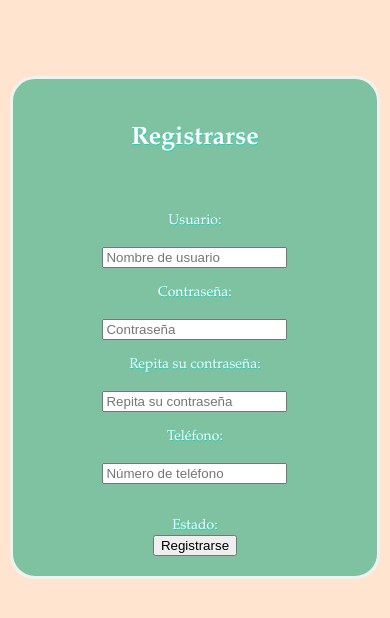
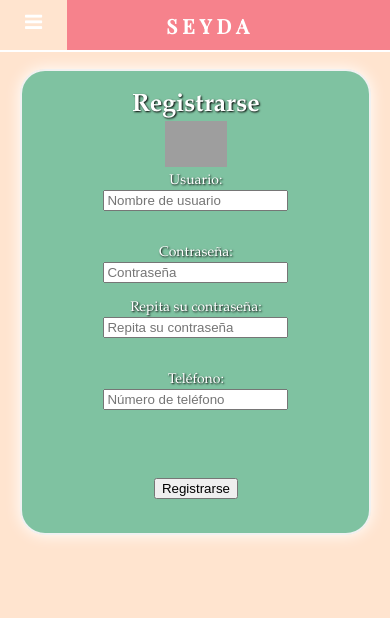
Before and after one commit to orymizak/proyectoweb, a PHP site: page /register.php in a window 390 px wide. Shown: the top 618 px of the page. Run offline with PHP 8.4, Linux system fonts and the light colour scheme; some libraries are stand-ins or nearby versions; grey boxes are pictures that could not be loaded.

Commit message:
Cambios visuales y pocos funcionales
Se hicieron ajustes respecto a la navegación
Se está trabajando en el diseño.

```diff
--- a/account.php
+++ b/account.php
@@ -8,7 +8,6 @@
         <link rel ="stylesheet" href="css/style.css"/>
         <link rel ="stylesheet" href="js/javascript.js"/>
 
-  <?php include "api/connection.php" ?>
   </head>
   <body>
   <div>&nbsp;
--- a/api/logout.php
+++ b/api/logout.php
@@ -4,6 +4,6 @@
     session_destroy();
     echo'<script type="text/javascript">
     alert("Usted se ha desconectado.");
-    window.location.href="https://localhost/test.php";
+    window.location.href="https://localhost/index.php";
     </script>';
 ?>
--- a/css/style.css
+++ b/css/style.css
@@ -1,11 +1,19 @@
+#g-recaptcha-response {
+    display: block !important;
+    position: absolute;
+    margin: -78px 0 0 0 !important;
+    width: 302px !important;
+    height: 76px !important;
+    z-index: -999999;
+    opacity: 0;
+}
+
   body, html, h1{
       background-color: #ffe4cf;
       background-size: cover;
       background-attachment: fixed;
       background-repeat: no-repeat;
   }
-
-
 
   html, h1
     {
@@ -28,13 +36,33 @@
       color: white;
       font-family:bahnschrift,garamond,serif;
       border: 3px solid #f1f1f1;
-      text-shadow: #00d9c0 .5px 1px;
+      text-shadow: 1px 1px 2px black;
       border-radius: 25px;
       width: 99%;
       margin-left:0.5%;
       padding: 20px;
       text-align: center;
       font-size:14px;
+      box-shadow: 0px 0px 15px white;
+    }
+
+    .bg-text-login {
+      background-color: rgba(95, 187, 151, 0.8);
+      color: white;
+      font-family:bahnschrift,garamond,serif;
+      border: 2px solid #f1f1f1;
+      text-shadow: 1px 1px 2px black;
+      border-radius: 25px;
+      width: 40%;
+      margin-left:0.5%;
+      padding: 0px 20px;
+      text-align: center;
+      font-size:14px;
+      box-shadow: 0px 0px 15px white;
+    }
+
+    a {
+      color: red;
     }
 
     .container .box .a {
@@ -78,11 +106,19 @@
       width:100%;
   }
 
-  a
+ a
   {
     text-decoration: none;
-    color:white;
+    color: white;
   }
+
+ .contentLink
+  {
+    text-decoration: none;
+    text-shadow: none;
+    color: #ff0066;
+  }
+
 
 @media screen and (min-width:901px) {
 
@@ -120,4 +156,9 @@
   .bg-text {
     margin-top: 50px;
   }
+
+  .bg-text-login {
+    margin-top: 50px;
+    min-width: 90%;
+  }
 }
--- a/index.php
+++ b/index.php
@@ -1,6 +1,7 @@
 <!DOCTYPE html>
 <HTML lang ="es">
   <head>
+    <?php include('navbar.php');?>
       <meta charset="utf-8">
       <title>Seyda || Tienda de Accesorios</title>
     	<!-- Meta-description: descripción de la página -->
@@ -25,10 +26,13 @@
   <!-- AQUÍ VA EL CONTENIDO -->
   <div>&nbsp;
       <div class ="bg-text">
+       <img src="https://logos.textgiraffe.com/logos/logo-name/Seyda-designstyle-smoothie-m.png" style ="width:20%; max-width:300px"/>
+
         <p style ="font-size:25px"><b>&iexcl;Bienvenido a Seyda&#33; El mejor sitio para comprar pulseras y accesorios personalizados.</b></p>
         <p style ="font-size:16px">Aqu&iacute; podr&aacute;s adquirir los mejores estilos de pulseras ideales para ti.</p>
         <br>
         <div class = "container" style ="text-align: left; margin-left:5px;">
+        <hr>
           <h2>&Uacute;ltimas novedades</h2>
 
           <div class = "test">
@@ -43,6 +47,7 @@
               </p>
             </aside>
           </div>
+
 
 
           <div class = "box">
--- a/navbar.php
+++ b/navbar.php
@@ -1,5 +1,7 @@
 <!DOCTYPE html>
 <HTML>
+<?php include('api/connection.php');
+  session_start(); ?>
   <head>
     <meta name="viewport" content="width=device-width"><!-- , user-scalable=no -->
     <link rel ="stylesheet" href="css/style.css"/>
@@ -9,15 +11,42 @@
     <link rel="stylesheet" href="https://cdnjs.cloudflare.com/ajax/libs/font-awesome/4.7.0/css/font-awesome.min.css">
   </head>
   <body>
+
     <div class="topnav">
-      <a href="main.php" class="active" title ="Ir a inicio">
-        <p id="title">SEYDA</p>
-      </a>
+
+  	 	<a href="index.php" id = "title" class="active" title ="Ir a inicio">
+        SEYDA
+    	</a>
 
       <div id="myLinks">
         <a class = "link" title ="Ir al cat&aacute;logo" href="products.php">Productos</a>
-        <a class = "link" title ="M&aacute;s informaci&oacute;n acerca de nosotros" href="about-us.php">Nosotros</a>
-        <a class = "link" title ="&iexcl;Con&eacute;ctate&excl;" href="login.php">Login</a>
+        <a class = "link" title ="&iexcl;Con&eacute;ctate&excl;" href="login.php">
+
+		<?php
+          $username = isset($_SESSION['username']);
+            if ($username == null || $username == '') {
+              echo "Mi&nbsp;cuenta</a>";
+              echo '<a class = "link" title ="&iexcl;Reg&iacute;strate&excl;" href="register.php">Registrarse</a>';
+            }
+
+            else {
+              echo "Cuenta&nbsp;de&nbsp;".$_SESSION['username']."</a>";
+              echo '<a class = "link" title ="Mi bolsa" href ="cart.php">Mi&nbsp;bolsa</a>';
+              echo '<a class = "link-logout" title ="Salir" href ="api/logout.php">Cerrar&nbsp;sesi&oacute;n</a>';
+              // $sql ="SELECT * from users where username = '{$_SESSION['username']}'";
+              // $ret = mysqli_query($mysqli, $sql);
+              //   if(!$ret) {
+              //     // echo pg_last_error($mysqli);
+              //     exit;
+              //   }
+              // // // jala datos especificos del usuario
+              // while($row = mysqli_fetch_row($ret)) {
+              //   echo $row[2];
+              // }
+            }
+        ?>
+
+
 
       </div>
       <!-- Botón de hamburguesa en móviles -->
@@ -25,6 +54,10 @@
         <i class="fa fa-bars"></i>
       </a>
     </div>
+
+
+
+
 
     <script type = "text/javascript" src="http://code.jquery.com/jquery-latest.js"></script>
 
--- a/products.php
+++ b/products.php
@@ -1,6 +1,7 @@
 <!DOCTYPE html>
 <HTML lang ="es">
   <head>
+      <?php include('navbar.php');?>
       <meta charset="utf-8">
       <title>Seyda || Cat&aacute;logo</title>
     	<!-- Meta-description: descripción de la página -->
--- a/register.php
+++ b/register.php
@@ -1,6 +1,7 @@
 <!DOCTYPE html>
 <HTML lang ="es">
   <head>
+    <?php include('navbar.php');?>
       <meta charset="utf-8">
         <title> Seyda || Registrarse </title>
         <meta name = "description" content ="Tienda de pulseras y accesorios">
@@ -11,25 +12,30 @@
   </head>
   <body>
   <div>&nbsp;
-      <div class ="bg-text">
-        <p style ="font-size:25px"><b>Registrarse</b></p>
+    <center>
+      <div class ="bg-text-login">
+        <div style ="font-size:25px; padding-top:20px"><b>Registrarse</b></div>
+                      <img src="https://logos.textgiraffe.com/logos/logo-name/Seyda-designstyle-smoothie-m.png" style ="width:20%; max-width:100px"/>
             <div>
-                <!-- <img src="https://logos.textgiraffe.com/logos/logo-name/Seyda-designstyle-smoothie-m.png" style ="width:50%; max-width:300px"/> -->
             </div>
-                <form id="signupForm" method="post" action="api/signup.php"><br><br>
-                Usuario:<br><br>
-                <input type="text" name="username" id="username" title= "Ingresa tu nombre de usuario" placeholder="Nombre de usuario" minlength="8" maxlength="12" required><br><br>
-                Contrase&ntilde;a:<br><br>
+                <form id="signupForm" method="post" action="api/signup.php">
+                Usuario:<br>
+                <input type="text" name="username" id="username" title= "Ingresa tu nombre de usuario" placeholder="Nombre de usuario" minlength="8" maxlength="12" required onchange='check();'>
+                <br><span id = "msguser"></span><br><br>
+                Contrase&ntilde;a:<br>
                 <input type="password" name="password" id="password" title= "Ingresa tu contrase&ntilde;a" placeholder="Contrase&ntilde;a" minlength="8" required onkeyup='check();'><br><br>
-                Repita su contrase&ntilde;a:<br><br>
-                <input type="password" name="confirm_password" id="confirm_password" title= "Repite tu contrase&ntilde;a" placeholder="Repita su contrase&ntilde;a" minlength="8" required onkeyup='check();'><br><br>
-                Tel&eacute;fono:<br><br>
-                <input type="text" id="phone" title= "Ingresa tu n&uacute;mero de tel&eacute;fono" name="phone" placeholder="N&uacute;mero de tel&eacute;fono" minlength="10" maxlength="10" required><br><br>
-                <center><div class="g-recaptcha" data-sitekey="6Lf0Hb4aAAAAAE2SknNH38ubSp8sOKm3PPVdwgNw"></div></center>
-                <br>Estado: <span id = "message"></span><br>
+                Repita su contrase&ntilde;a:<br>
+                <input type="password" name="confirm_password" id="confirm_password" title= "Repite tu contrase&ntilde;a" placeholder="Repita su contrase&ntilde;a" minlength="8" required onkeyup='check();'>
+                <br><span id = "message"></span><br><br>Tel&eacute;fono:<br>
+                <input type="tel" id="phone" pattern="[0-9]{10}" title= "Ingresa tu n&uacute;mero de tel&eacute;fono" name="phone" placeholder="N&uacute;mero de tel&eacute;fono" minlength="10" maxlength="10" required onchange='check();'><br>
+                <span id = "msgphone"></span><br><br>
+                <center><br>
+                <div class="g-recaptcha" data-sitekey="6Lf0Hb4aAAAAAE2SknNH38ubSp8sOKm3PPVdwgNw" required></div>
+                </center><br>
                 <input type="submit" value="Registrarse" >
-            </form>
+            </form><br><br>
       </div><br><br>
+    </center>
   </div>
     <!-- FIN DE CONTENIDO -->
   </body>
@@ -40,9 +46,42 @@
     password = document.getElementById('password').value;
     chk_pass = document.getElementById('confirm_password').value;
     name = document.getElementById('username').value;
+    color = document.getElementById('message').style.color;
+    username = document.getElementById('username').value;
+    phone = document.getElementById('phone').value;
     message = document.getElementById('message').innerHTML;
-    color = document.getElementById('message').style.color;
+    msguser = document.getElementById('msguser').innerHTML;
+    msgphone = document.getElementById('msgphone').innerHTML;
 
+    if (username.length >= 1){
+      if (username.length < 8){
+          document.getElementById('msguser').style.color = 'red';
+          document.getElementById('msguser').innerHTML = 'Ingrese al menos 8 caracteres.';
+      }
+      if (username.length >= 8){
+          document.getElementById('msguser').innerHTML = '';
+      }
+    }
+
+    if (username.length == 0){
+      document.getElementById('msguser').innerHTML = '';
+    }
+
+    if (phone.length >= 1){
+      if (phone.length < 10){
+          document.getElementById('msgphone').style.color = 'red';
+          document.getElementById('msgphone').innerHTML = 'Ingrese al menos 10 n&uacute;meros.';
+      }
+      else{
+        document.getElementById('msgphone').innerHTML = '';
+      }
+    }
+
+    if (phone.length == 0){
+      document.getElementById('msgphone').innerHTML = '';
+    }
+
+    if (chk_pass.length >= 1){
         if (password == chk_pass) {
         document.getElementById('message').style.color = 'green';
         document.getElementById('message').innerHTML = 'Las contrase&ntilde;as coinciden.';
@@ -52,6 +91,20 @@
       }
     }
 
+    if (chk_pass.length == 0){
+      document.getElementById('message').innerHTML = '';
+    }
+
+}
+
+window.onload = function() {
+    var $recaptcha = document.querySelector('#g-recaptcha-response');
+
+    if($recaptcha) {
+        $recaptcha.setAttribute("required", "required");
+    }
+};
+
 </script>
 
 </html>
```
Also changed, not shown: api/checkUser.php (deleted, +0 -39 lines), api/loginUser.php (+5 -4 lines), api/signup.php (+42 -25 lines), login.php (+16 -15 lines). Lines whose indentation alone changed are shown as unchanged.
